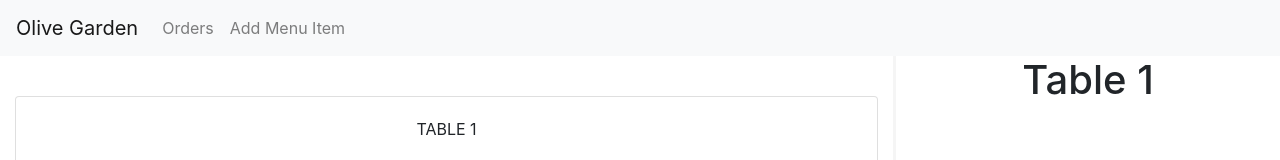
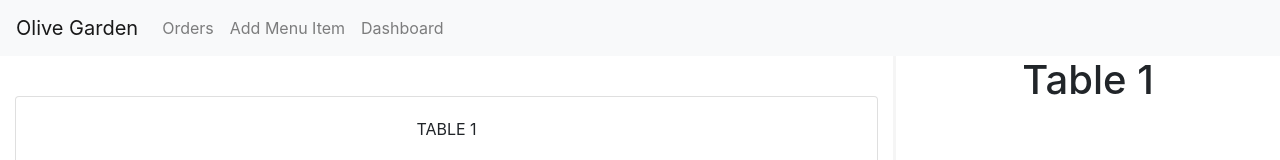
Before and after one commit to bulanov416/hackgt-2020, a React (Create React App) app in the folder restaurant/: page / in a window 1280 px wide. Shown: the top 160 px of the page. Built offline with nearby package versions, Linux system fonts and the light colour scheme.

Commit message:
Added Dashboard routing

```diff
--- a/restaurant/src/App.js
+++ b/restaurant/src/App.js
@@ -18,7 +18,7 @@ function App(props) {
             }}/>
             { pageIndex === 0 ? <ActiveOrders database = { database }/> : <></>}
             { pageIndex === 1 ? <AddMenuItem database = { database }/> : <></>}
-                {/*<Dashboard/>*/}
+            { pageIndex === 2 ? <Dashboard /> : <></>}
         </div>
     );
 }
--- a/restaurant/src/components/RestaurantNavbar.js
+++ b/restaurant/src/components/RestaurantNavbar.js
@@ -15,6 +15,7 @@ function RestaurantNavbar(props) {
                 <Nav className="mr-auto">
                     <Nav.Link href="#" onClick={() => {updatePage(0);}}>Orders</Nav.Link>
                     <Nav.Link href="#" onClick={() => {updatePage(1);}}>Add Menu Item</Nav.Link>
+                    <Nav.Link href={"#"} onClick={() => {updatePage(2);}}> Dashboard </Nav.Link>
                 </Nav>
             </Navbar.Collapse>
         </Navbar>
```
